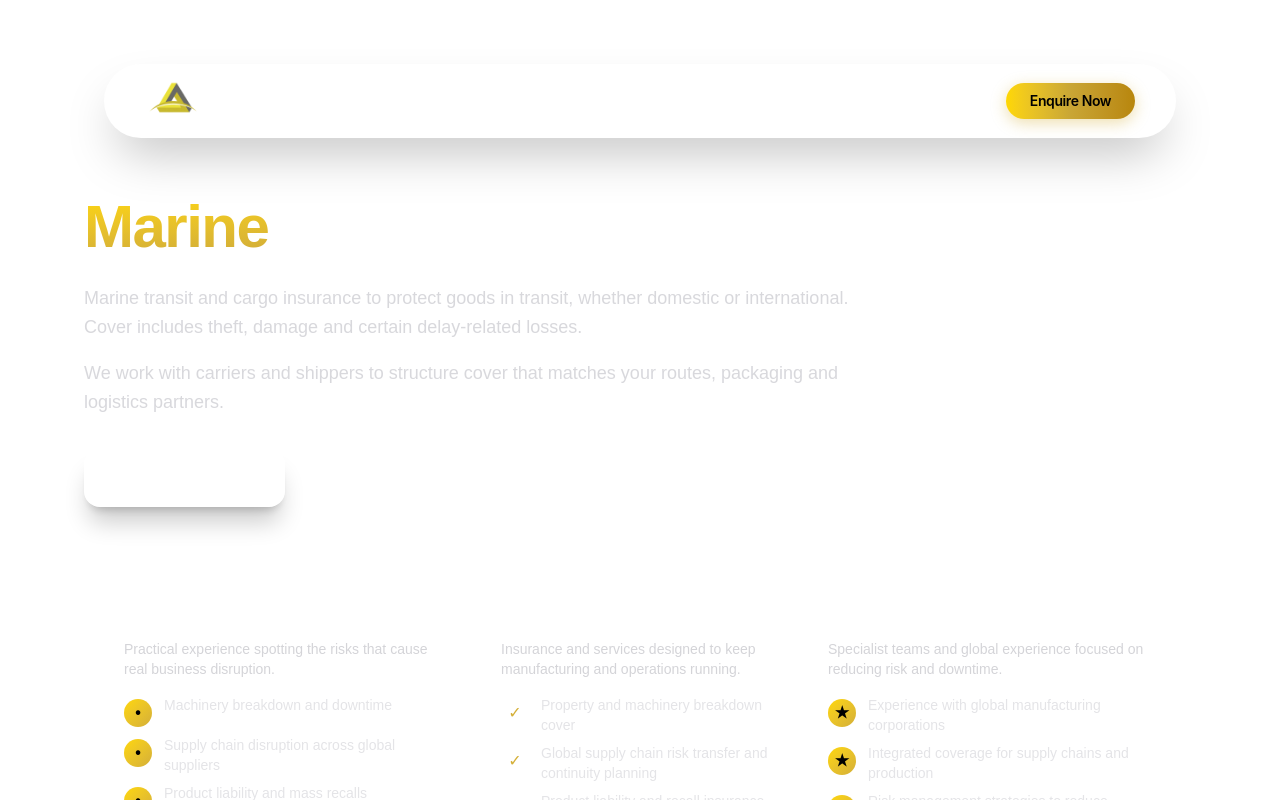
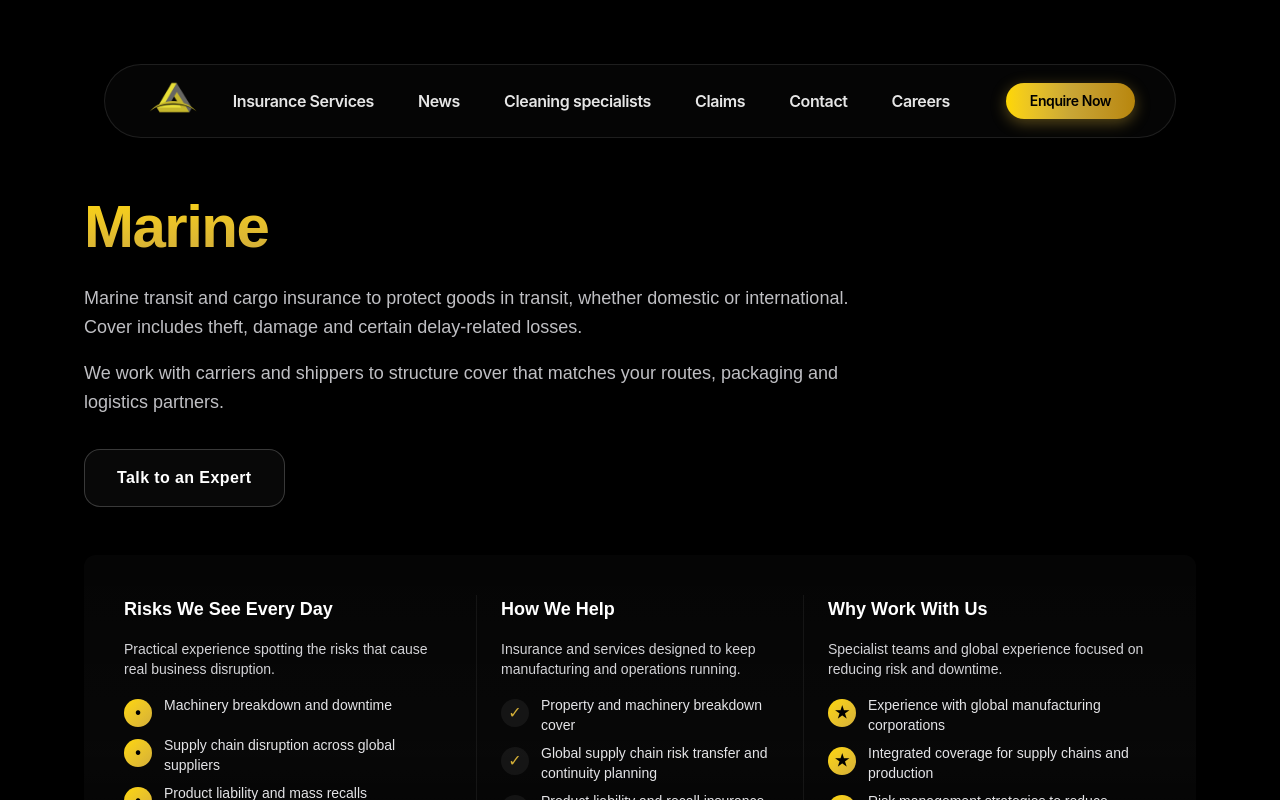
Before and after one commit to jlindl/alliedweb, a Next.js app: page /insurance-services/marine in a window 1280 px wide. Shown: the top 800 px of the page. Built offline with nearby package versions, Linux system fonts and the light colour scheme.

Commit message:
fix(services): force solid black background across all insurance service pages via template

```diff
--- a/src/app/insurance-services/ServicePageTemplate.tsx
+++ b/src/app/insurance-services/ServicePageTemplate.tsx
@@ -24,7 +24,7 @@ export default function ServicePageTemplate({
   highlights?: { risks?: string[]; helps?: string[]; reasons?: string[] };
 }) {
   return (
-    <div className="min-h-screen w-full relative overflow-hidden text-white">
+    <div className="min-h-screen w-full relative overflow-hidden text-white bg-black">
       <Header activePath={activePath} />
 
       <div className="mx-auto max-w-6xl px-5 py-14">
```
